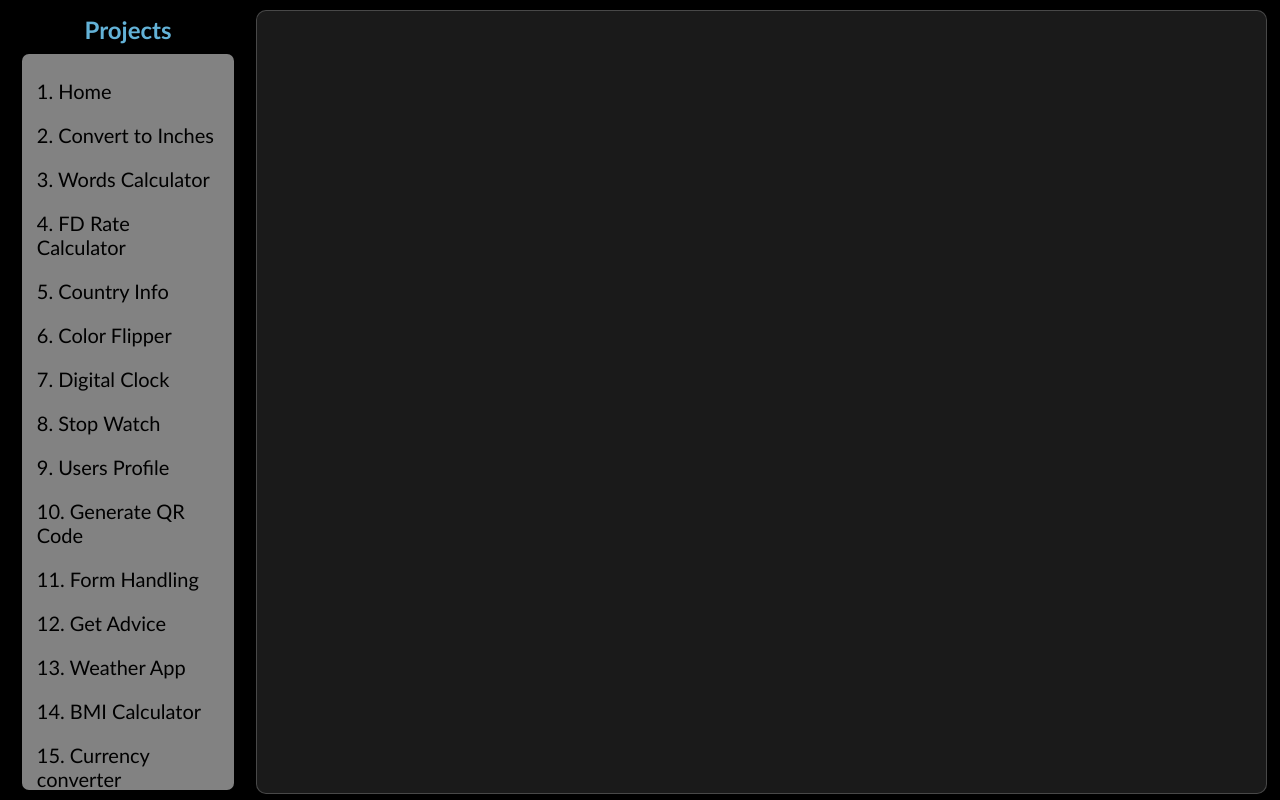
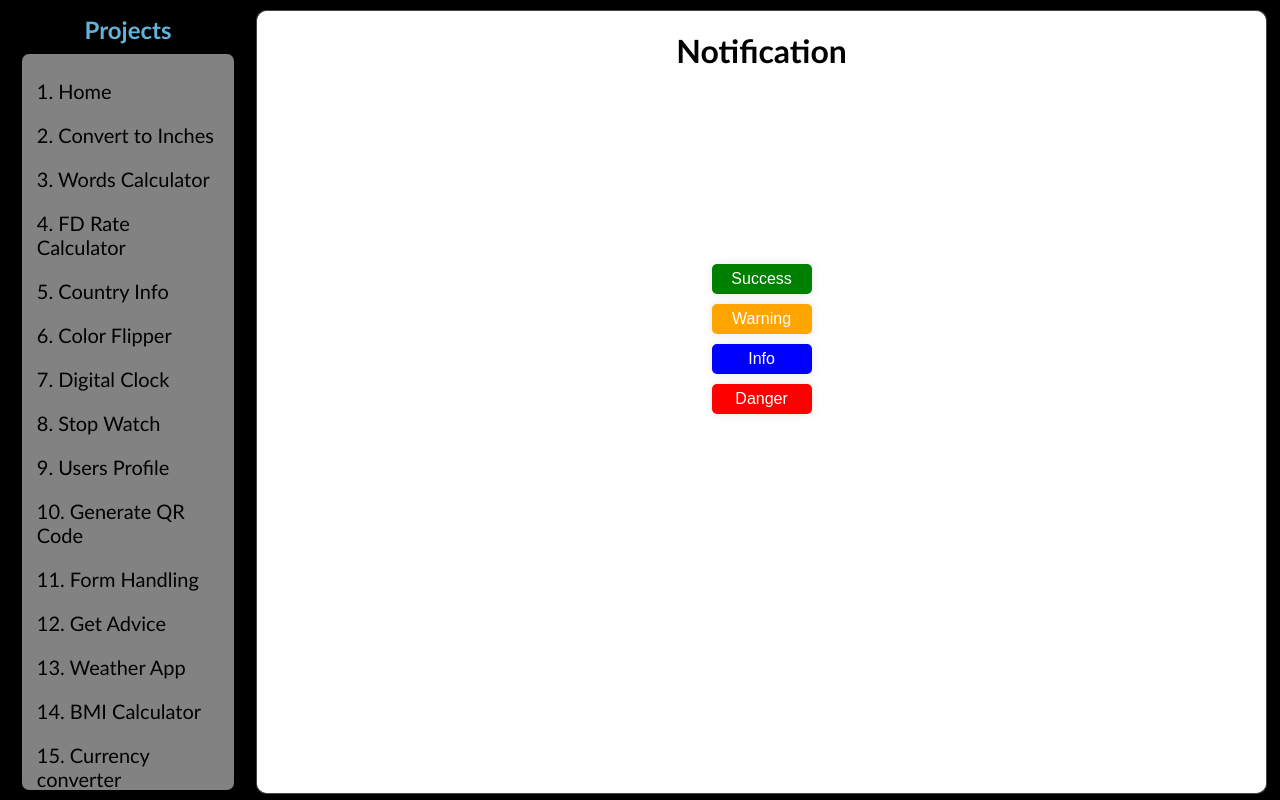
Before and after one commit to Vigneshwaran-PS/React-Mini-projects, a React (Vite) app: page /notification in a window 1280 px wide. Built offline with nearby package versions, Linux system fonts and the light colour scheme.

Commit message:
Ft: (Notification) :  notifiation project added

```diff
--- a/src/Content/ContentPage.jsx
+++ b/src/Content/ContentPage.jsx
@@ -22,6 +22,7 @@ import Calender from "../Calender/Calender";
 import QueAndAns from "../QueAndAns/QueAndAns";
 import ShoppingMain from "../Shopingcart/ShoppingMain";
 import Todo from "../Todo/Todo";
+import Notification from "../Notification/Notification";
 
 const ContentPage = () => {
     return (
@@ -50,6 +51,7 @@ const ContentPage = () => {
             <Route path="/queAndAns" element={<QueAndAns/>}/>
             <Route path="/shop/*" element={<ShoppingMain/>}/>
             <Route path="/todo" element={<Todo/>}/>
+            <Route path="/notification" element={<Notification/>}/>
           </Routes>
         </div>
       </div>
--- a/src/Navbar/Navbar.jsx
+++ b/src/Navbar/Navbar.jsx
@@ -30,6 +30,7 @@ const NavBar = () => {
                         <li><NavLink to="/queAndAns" className={({ isActive }) => isActive ? 'active' : ''}>19. Que And Ans</NavLink></li>
                         <li><NavLink to="/shop" className={({ isActive }) => isActive ? 'active' : ''}>20. Shopping</NavLink></li>
                         <li><NavLink to="/todo" className={({ isActive }) => isActive ? 'active' : ''}>21. Todo</NavLink></li>
+                        <li><NavLink to="/notification" className={({ isActive }) => isActive ? 'active' : ''}>22. Notification</NavLink></li>
                     </ul>
                 </div>
             </div>
--- /dev/null
+++ b/src/Notification/Notification.css
@@ -0,0 +1,100 @@
+.notification-container{
+    width: 100%;
+    height: 100%;
+    color: black;
+    background-color: white;
+    text-align: center;
+    border-radius: 10px;
+}
+
+.notification-content{
+    margin-top: 100px;
+    background-color: white;
+    padding: 20px;
+    border-radius: 10px;
+    box-shadow: 0 0 10px 0 rgba(0, 0, 0, 0.1);
+    width: 100%;
+    margin: 0 auto;
+    text-align: center;
+    height: 100%;
+}
+
+.toast-container{
+   position: fixed;
+   right: 20px;
+   top: 40px;
+}
+
+.toast{
+    background-color: orange;
+    padding: 10px 15px;
+    min-width: 400px;
+    border-radius: 3px;
+    box-shadow: 0 0 10px 0 rgba(0, 0, 0, 0.1);
+    display: flex;
+    align-items: center;
+    justify-content: space-between;
+    color: black;
+    margin-bottom: 10px;
+    animation: slide 1s 1;
+}
+
+.toast span{
+    font-size: 25px;
+    cursor: pointer;
+}
+
+@keyframes slide{
+    0%{
+        transform: translateX(100%);
+    }
+
+    100%{
+        transform: translateX(0%);
+    }
+}
+
+.button-container-toast{
+    display: flex;
+    flex-direction: column;
+    gap: 10px;
+    align-items: center;
+    justify-content: center;
+    margin-top: 20%;
+}
+
+.button-container-toast button{
+    width: 100px;
+    height: 30px;
+    border-radius: 5px;
+    outline: none;
+    border: none;
+    cursor: pointer;
+    font-size: 16px;
+    transition: all 0.3s ease;
+    box-shadow: 0 0 10px 0 rgba(0, 0, 0, 0.1);
+}
+
+.success{
+    background-color: green;
+    color: white;
+    border: 1px solid green;
+}
+
+.warning{
+    background-color: orange;
+    color: white;
+    border: 1px solid yellow;
+}
+
+.info{
+    background-color: blue;
+    color: white;
+    border: 1px solid blue;
+}
+
+.danger{
+    background-color: red;
+    color: white;
+    border: 1px solid red;
+}
--- /dev/null
+++ b/src/Notification/Notification.jsx
@@ -0,0 +1,64 @@
+import React, { useRef, useState } from 'react'
+import './Notification.css'
+
+const Notification = () => {
+
+
+    const [toasts,setToasts] = useState([])
+    const timeRef = useRef([])
+
+
+    const showToast = (message, type) => {
+        const id = new Date().getTime();
+        const newToast = {
+            id,
+            message,
+            type
+        };
+
+        // Use the setter function properly
+        setToasts(prevToasts => [...prevToasts, newToast]);
+
+        timeRef.current[id] = setTimeout(() =>  closeToast(id), 5000)
+    };
+
+
+    const closeToast = (id) => {
+        clearTimeout(timeRef.current[id])
+        delete timeRef.current[id]
+        setToasts(toasts => {
+            let toast = toasts.filter(t => t.id !== id)
+            return toast
+        })
+    }
+
+  return (
+    <div className='notification-container'>
+        <div className='notification-content'>
+            <h1>Notification</h1>
+
+            <div className="toast-container">
+                {
+                    toasts.map(toast => (
+                        <div className={`toast ${toast.type}`}
+                             key={toast.id}
+                             >
+                            {toast.message}
+                            <span onClick={() => {closeToast(toast.id)}}>&times;</span>
+                        </div>
+                    ))
+                }
+            </div>
+
+            <div className="button-container-toast">
+                <button className='success' onClick={() => showToast("Success message..",  "success")}>Success</button>
+                <button className='warning' onClick={() => showToast("Warning message..",  "warning")}>Warning</button>
+                <button className='info' onClick={() => showToast("Info message..",  "info")}>Info</button>
+                <button className='danger' onClick={() => showToast("Danger message..",  "danger")}>Danger</button>
+            </div>
+        </div>
+    </div>
+  )
+}
+
+export default Notification
```
Also changed, not shown: src/UseRefConcept/Example.jsx (added, +26 -0 lines).
